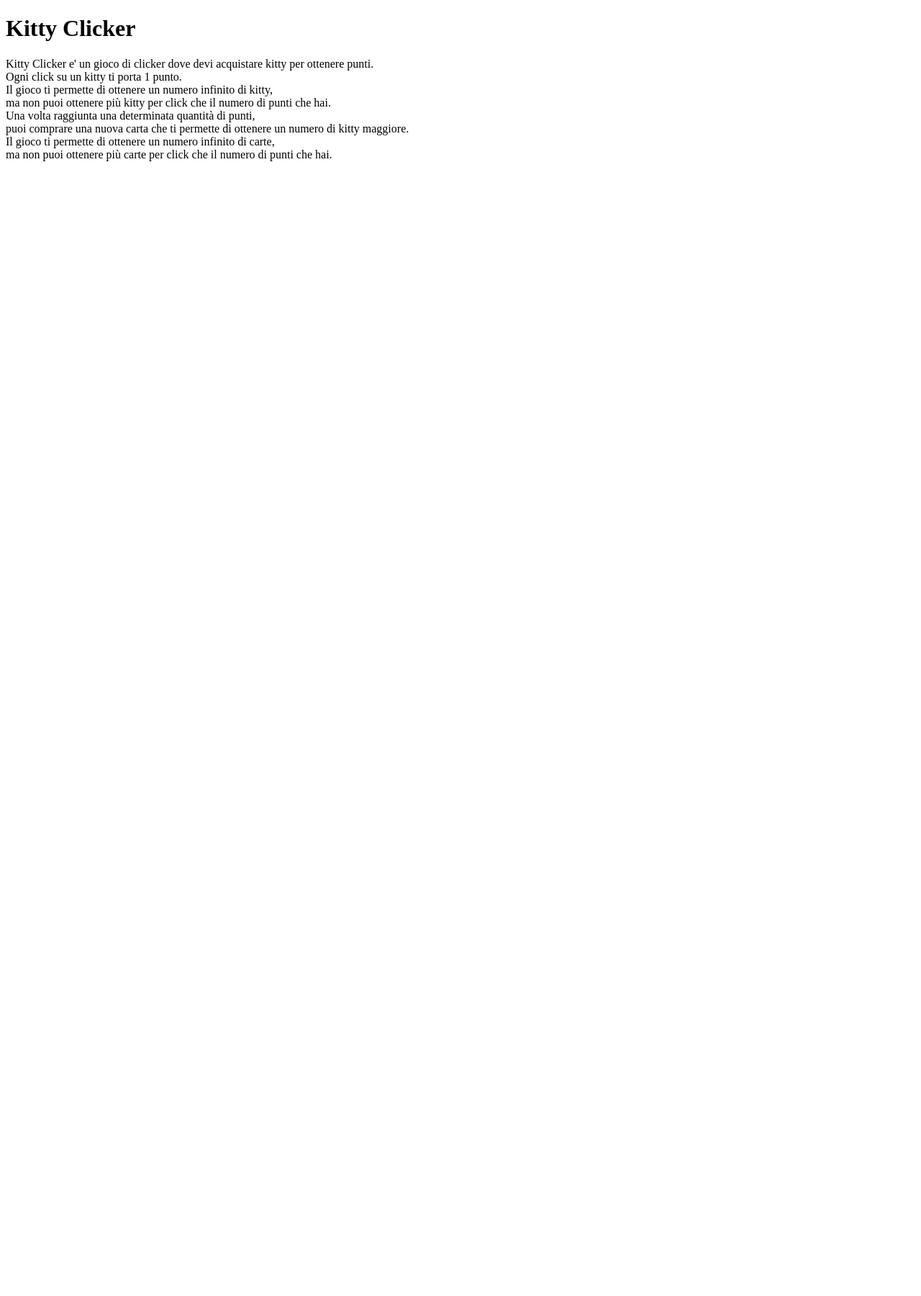
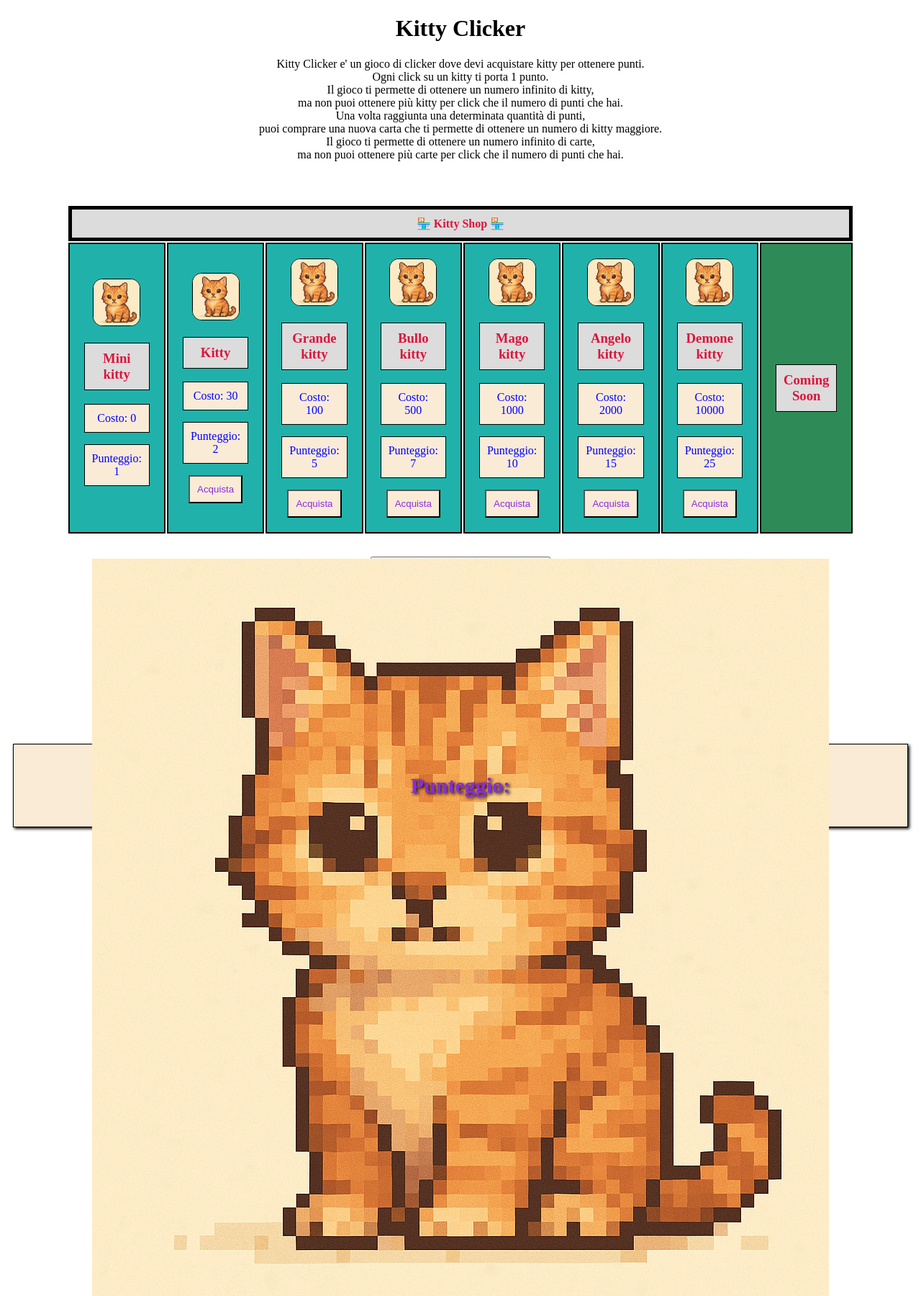
Before and after one commit to TommyisTommy1/Progetto_di_sistemi_2024_2025, a PHP site: page /archivio_videogiochi/kitty_clicker/kitty_clicker.html in a window 1280 px wide. Shown: the whole page at 72% size. Before the commit the page ends 224 px from the top, so only its background shows below. Run offline with PHP 8.4, Linux system fonts and the light colour scheme.

Commit message:
messo il layout

```diff
--- a/progetto_Sistemi_fineAnno_2024_2025/sito_Progetto/archivio_videogiochi/kitty_clicker/css/style.css
+++ b/progetto_Sistemi_fineAnno_2024_2025/sito_Progetto/archivio_videogiochi/kitty_clicker/css/style.css
@@ -3,3 +3,128 @@
 */
 
 /* Questo e' un commento */
+
+.titoloPaginaWeb{
+    text-align: center;
+}
+
+.descrizioneGioco{
+    text-align: center;
+}
+
+.kittyShop{
+    display: flex;
+    justify-content: center;
+    align-items: center;
+    margin-top: 30px;
+}
+
+.kittyShop tr th{
+    background-color: gainsboro;
+    color: crimson;
+    padding: 10px;
+    border: solid black 5px;
+}
+
+td.kitty{
+    width: 50px;
+    height: 70px;
+    padding: 20px;
+    text-align: center;
+    align-items: center;
+    border: solid black 2px;
+    background-color: lightseagreen;
+}
+
+.kitty img, .kitty h3, .kitty p{
+    border: solid black 1px;
+}
+
+.kitty img{
+    background-color: wheat;
+    border-radius: 20%;
+    width: 64px;
+    height: 64px;
+}
+
+.kitty h3{
+    background-color: gainsboro;
+    color: crimson;
+    padding: 10px;
+}
+
+.kitty p{
+    background-color: antiquewhite;
+    color: blue;
+    padding: 10px;
+}
+
+.kitty input{
+    background-color: antiquewhite;
+    color: blueviolet;
+    padding: 10px;
+}
+
+.kitty input:hover{
+    background-color: aquamarine;
+    color: coral;
+    padding: 10px;
+}
+
+.kittyClicker{
+    margin-top: 30px;
+    display: flex;
+    justify-content: center;
+    text-align: center;
+    align-items: center;
+}
+
+.kittyUso{
+    display: flex;
+    justify-content: center;
+    width: 250px;
+    height: 250px;
+}
+
+.punteggioKitty{
+    background-color: antiquewhite;
+    color: blueviolet;
+    border: solid black 1px;
+    padding: 10px;
+    margin: 10px;
+    font-size: 20px;
+    font-weight: bold;
+    text-shadow: 2px 2px 4px black;
+    transition: background-color 0.3s;
+    box-shadow: 2px 2px 4px black;
+    outline: none;
+    display: flex;
+    justify-content: center;
+    align-items: center;
+}
+
+.punteggio{
+    margin: 30px;
+}
+
+.parteFinale {
+}
+
+.parteFinale {
+    display: flex;
+    justify-content: center;
+    bottom: 0;
+    right: 0;
+    left: 0;
+    position: fixed;
+    align-items: center;
+    text-align: center;
+}
+
+.copyright, .termini_condizioni {
+    padding: 20px;
+}
+
+.termini_condizioni {
+    text-align: right;
+}
--- a/progetto_Sistemi_fineAnno_2024_2025/sito_Progetto/archivio_videogiochi/kitty_clicker/kitty_clicker.html
+++ b/progetto_Sistemi_fineAnno_2024_2025/sito_Progetto/archivio_videogiochi/kitty_clicker/kitty_clicker.html
@@ -46,14 +46,83 @@
         <div class="kittyShop" id="kittyShop">
             <table class="kittyShop">
                 <tr>
+                    <th colspan="8">&#127978; Kitty Shop &#127978;</th>
+                </tr>
+                <tr>
                     <td class="kitty">
+                        <img src="img/mini_kitty.png" alt="mini_kitty">
+                        <h3>Mini kitty</h3>
+                        <p>Costo: <span id="costo">0</span></p>
+                        <p>Punteggio: <span id="punteggio">1</span></p>
+                        <div class="inUso"></div>
+                    </td>
 
+                    <td class="kitty">
+                        <img src="img/mini_kitty.png" alt="kitty">
+                        <h3>Kitty</h3>
+                        <p>Costo: <span id="costo">30</span></p>
+                        <p>Punteggio: <span id="punteggio">2</span></p>
+                        <div class="inUso"><input type="button" id="acquista" value="Acquista"></div>
+                    </td>
+
+                    <td class="kitty">
+                        <img src="img/mini_kitty.png" alt="grande_kitty">
+                        <h3>Grande kitty</h3>
+                        <p>Costo: <span id="costo">100</span></p>
+                        <p>Punteggio: <span id="punteggio">5</span></p>
+                        <div class="inUso"><input type="button" id="acquista" value="Acquista"></div>
+                    </td>
+
+                    <td class="kitty">
+                        <img src="img/mini_kitty.png" alt="bullo_kitty">
+                        <h3>Bullo kitty</h3>
+                        <p>Costo: <span id="costo">500</span></p>
+                        <p>Punteggio: <span id="punteggio">7</span></p>
+                        <div class="inUso"><input type="button" id="acquista" value="Acquista"></div>
+                    </td>
+
+                    <td class="kitty">
+                        <img src="img/mini_kitty.png" alt="mago_kitty">
+                        <h3>Mago kitty</h3>
+                        <p>Costo: <span id="costo">1000</span></p>
+                        <p>Punteggio: <span id="punteggio">10</span></p>
+                        <div class="inUso"><input type="button" id="acquista" value="Acquista"></div>
+                    </td>
+
+                    <td class="kitty">
+                        <img src="img/mini_kitty.png" alt="angelo_kitty">
+                        <h3>Angelo kitty</h3>
+                        <p>Costo: <span id="costo">2000</span></p>
+                        <p>Punteggio: <span id="punteggio">15</span></p>
+                        <div class="inUso"><input type="button" id="acquista" value="Acquista"></div>
+                    </td>
+
+                    <td class="kitty">
+                        <img src="img/mini_kitty.png" alt="demone_kitty">
+                        <h3>Demone kitty</h3>
+                        <p>Costo: <span id="costo">10000</span></p>
+                        <p>Punteggio: <span id="punteggio">25</span></p>
+                        <div class="inUso"><input type="button" id="acquista" value="Acquista"></div>
+                    </td>
+
+                    <td class="kitty" style="background-color: seagreen;">
+                        <h3>Coming <br> Soon</h3>
                     </td>
                 </tr>
             </table>
         </div>
-        <div class="kittyClicker" id="kittyClicker"></div>
-        <div class="punteggioKitty" id="punteggioKitty"></div>
+
+
+        <div class="kittyClicker" id="kittyClicker">
+            <button type="button" class="kittyUso">
+                <img src="img/mini_kitty.png" alt="kitty">
+            </button>
+        </div>
+
+
+        <div class="punteggioKitty" id="punteggioKitty">
+            <h2 class="punteggio">Punteggio: <span class="valorePunteggio" id="valorePunteggio"></span></h2>
+        </div>
     </div>
 
     <!-- Divisore per indicare la parte finale della pagina web -->
```
Also changed, not shown: progetto_Sistemi_fineAnno_2024_2025/sito_Progetto/immagini/img_pagina_profilo/utente.png (added).
